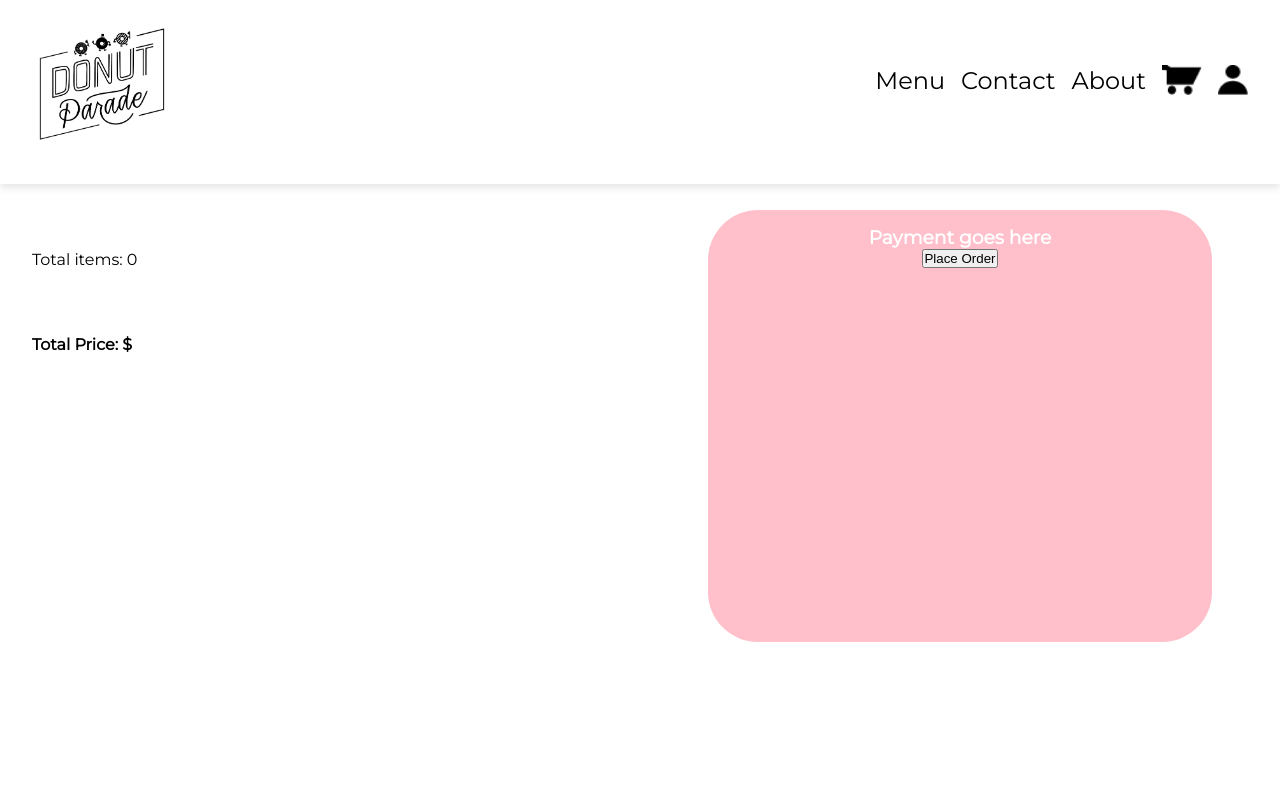
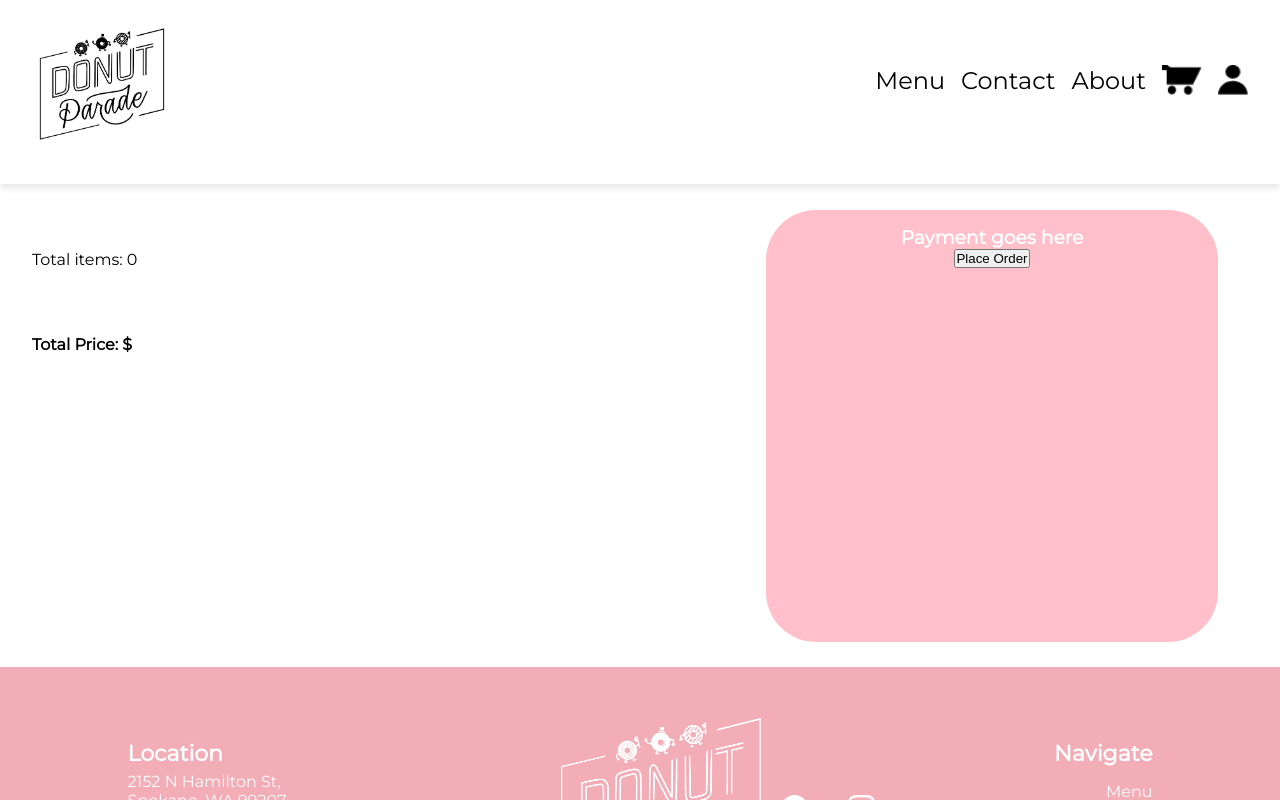
Before and after one commit to CSCD488-Winter2024/project-description-user-stories-and-glossary-project-unknown, a React (Vite) app in the folder DonutParade/: page /cart in a window 1280 px wide. Shown: the top 800 px of the page. Built offline with nearby package versions, Linux system fonts and the light colour scheme; a web font is replaced by a local one.

Commit message:
Fixes to styling

```diff
--- a/DonutParade/src/App.jsx
+++ b/DonutParade/src/App.jsx
@@ -24,10 +24,6 @@ const adminRoutes = [
     path: '/admin',
     //element: <RoleChecker><Outlet /></RoleChecker>,
     children: [
-      {
-        path: 'home',
-        element: <AdminHome />,
-      },
       {
         path: 'orders',
         element: <AdminOrders />,
--- a/DonutParade/src/components/AdminHeader.jsx
+++ b/DonutParade/src/components/AdminHeader.jsx
@@ -16,7 +16,7 @@ function AdminHeader() {
 
 
         <div className="navbar mx-2 flex justify-between items-center w-auto text-2xl">
-            <a href='/admin/home'>
+            <a href='/admin/orders'>
                 <img src={DonutParadeLogo} alt="Donut Parade Logo" id='DonutParadeLogo' />
                 <h2>Admin</h2>
             </a>
--- a/DonutParade/src/pages/User.jsx
+++ b/DonutParade/src/pages/User.jsx
@@ -63,7 +63,7 @@ function User({ uid }) {
               {userData.carInfo && <li>Car Info: <span id="Car Info">{userData.carInfo}</span></li>}
               {userData.role === 'admin' && ( // Render link only if user has admin role
                 <li>
-                  <Link to="/admin/home">Admin Page</Link>
+                  <Link to="/admin/orders">Admin Page</Link>
                 </li>
               )}
 
--- a/DonutParade/src/styles/AdminHeader.css
+++ b/DonutParade/src/styles/AdminHeader.css
@@ -10,7 +10,7 @@
     padding-bottom: 2rem;
     background-color: white;
     box-shadow: 0px 4px 8px rgba(0, 0, 0, 0.1);
-    position: sticky;
+    /* position: sticky; */
     top: 0;
     z-index: 3;
     text-align: center;
--- a/DonutParade/src/styles/Cart.css
+++ b/DonutParade/src/styles/Cart.css
@@ -64,11 +64,11 @@ html, body {
 
 #cartContent {
     padding: 2rem;
-    height: 100vh;
-    display: flex;
-    flex-direction: column;
+    /* height: 100vh; */
+    /* display: flex; */
+    /* flex-direction: column; */
     width: 50%;
-    box-sizing: border-box;
+    /* box-sizing: border-box; */
 }
 
 .order-detail {
```
